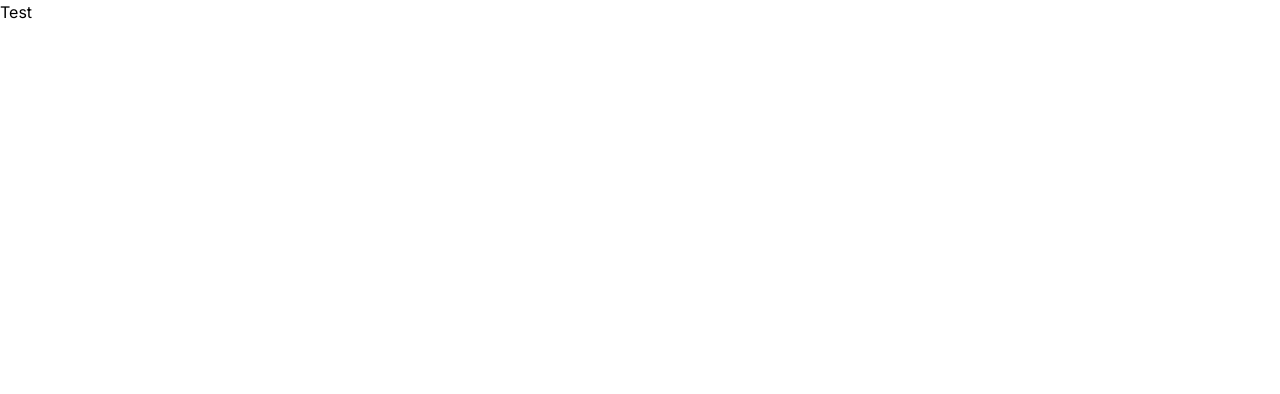
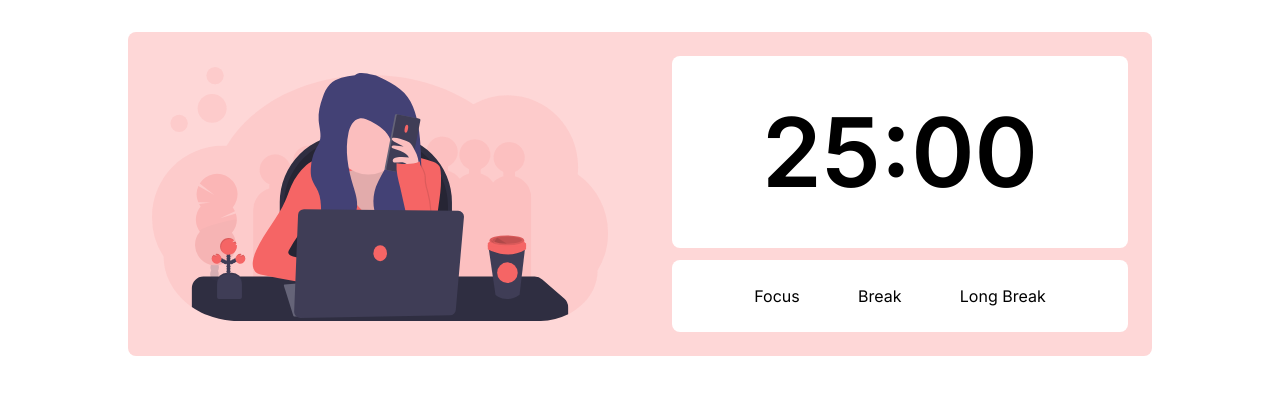
Before and after one commit to NLNT/Pomodoro-timer, a website: page public/index.html in a window 1280 px wide. Drawn offline with Linux system fonts and the light colour scheme.

Commit message:
Styled basic timer

```diff
--- a/public/index.html
+++ b/public/index.html
@@ -11,6 +11,34 @@
   <link href="https://fonts.googleapis.com/css?family=Inter:300,400,500,600,700,800,900&display=swap&subset=vietnamese" rel="stylesheet">
 </head>
 <body class="font-inter">
-  <h1>Test</h1>
+
+
+
+  <div class="mt-8">
+
+    <main class="max-w-5xl mx-auto bg-red-200 p-6 rounded-lg md:flex md:items-center">
+      <!-- Illustration -->
+      <div class="flex-1">
+        <img class="" src="/img/Focus-3.svg" alt="Woman working illustration">
+      </div>
+
+      <!-- Right side -->
+      <div class="flex-1 md:ml-16">
+        <!-- Timer -->
+        <div class="flex justify-center bg-white p-6 mb-3 rounded-lg">
+          <h2 class="text-6xl font-semibold" style="font-size: 6rem;">25:00</h2>
+        </div>
+
+        <!-- Tabs -->
+        <div class="flex justify-evenly bg-white p-6 w-full rounded-lg">
+          <a href="#">Focus</a>
+          <a href="#">Break</a>
+          <a href="#">Long Break</a>
+        </div>
+      </div>
+
+    </main>
+  </div>
+
 </body>
 </html>
```
Also changed, not shown: img/Focus-2.png (added), img/Focus-3.svg (added), img/Focus.png (added).
